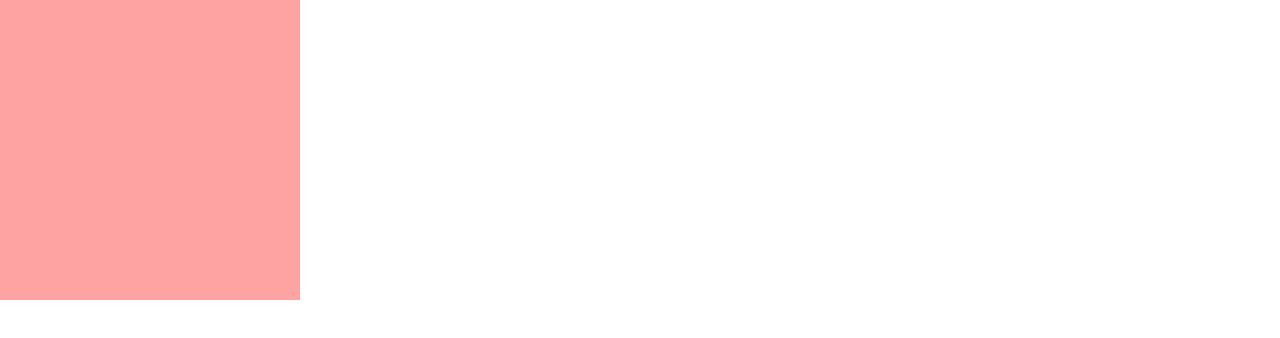
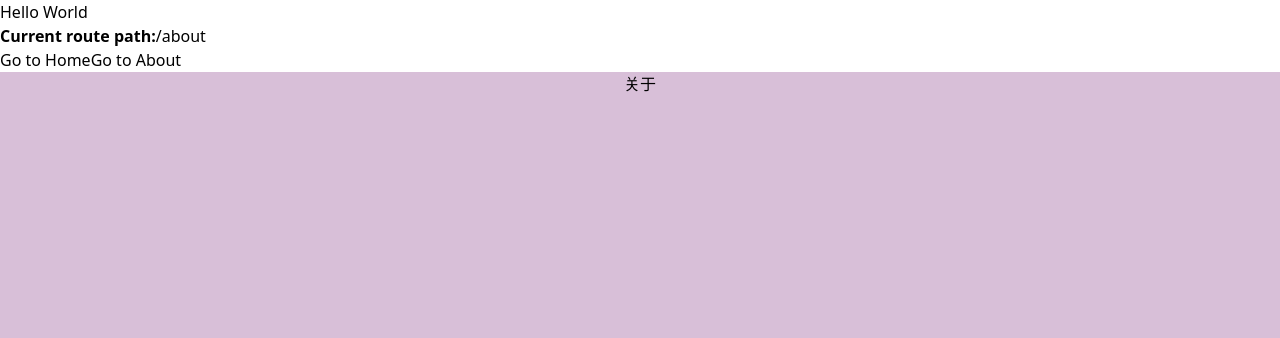
Before and after one commit to isDuiker/vue-temp, a Vue app: page /about in a window 1280 px wide. Shown: the top 338 px of the page. Built offline with nearby package versions, Linux system fonts and the light colour scheme.

Commit message:
feat: 新增路由 守卫

```diff
--- a/src/App.vue
+++ b/src/App.vue
@@ -1,7 +1,14 @@
+<template>
+  <h1>Hello World</h1>
+  <!-- 你可以在组件模板中使用 $route 来访问当前的路由对象。 -->
+  <p><strong>Current route path:</strong>{{ $route.path }}</p>
+  <nav>
+    <RouterLink to="/">Go to Home</RouterLink>
+    <RouterLink to="/about">Go to About</RouterLink>
+  </nav>
+  <main>
+    <RouterView />
+  </main>
+</template>
 <script setup></script>
-
-<template>
-  <div class="w-[300px] h-[300px] bg-red-300"></div>
-</template>
-
 <style scoped></style>
--- /dev/null
+++ b/src/router/index.js
@@ -0,0 +1,16 @@
+import { createRouter, createWebHistory } from "vue-router";
+import { STATIC_ROUTES } from "./routes";
+// 创建路由实例
+export const router = createRouter({
+  history: createWebHistory(),
+  routes: STATIC_ROUTES,
+});
+// 添加路由守卫
+router.beforeEach((to, from, next) => {
+  const isLogin = true;
+  if (isLogin || to.fullPath === "/login") {
+    next();
+  } else {
+    next("/login");
+  }
+});
--- /dev/null
+++ b/src/router/routes.js
@@ -0,0 +1,10 @@
+import Home from "@/view/Home.vue";
+import Login from "@/view/Login.vue";
+import About from "@/view/About.vue";
+
+export const STATIC_ROUTES = [
+  { path: "/", redirect: "/home" },
+  { path: "/home", component: Home },
+  { path: "/login", component: Login },
+  { path: "/about", component: About },
+];
--- /dev/null
+++ b/src/view/About.vue
@@ -0,0 +1,3 @@
+<template>
+  <div class="w-screen h-screen text-center bg-[thistle]">关于</div>
+</template>
--- /dev/null
+++ b/src/view/Home.vue
@@ -0,0 +1,3 @@
+<template>
+  <div class="w-screen h-screen text-center bg-[thistle]">首页</div>
+</template>
--- /dev/null
+++ b/src/view/Login.vue
@@ -0,0 +1,3 @@
+<template>
+  <div class="w-screen h-screen text-center bg-[thistle]">登录</div>
+</template>
```
Also changed, not shown: src/main.js (+8 -5 lines).
